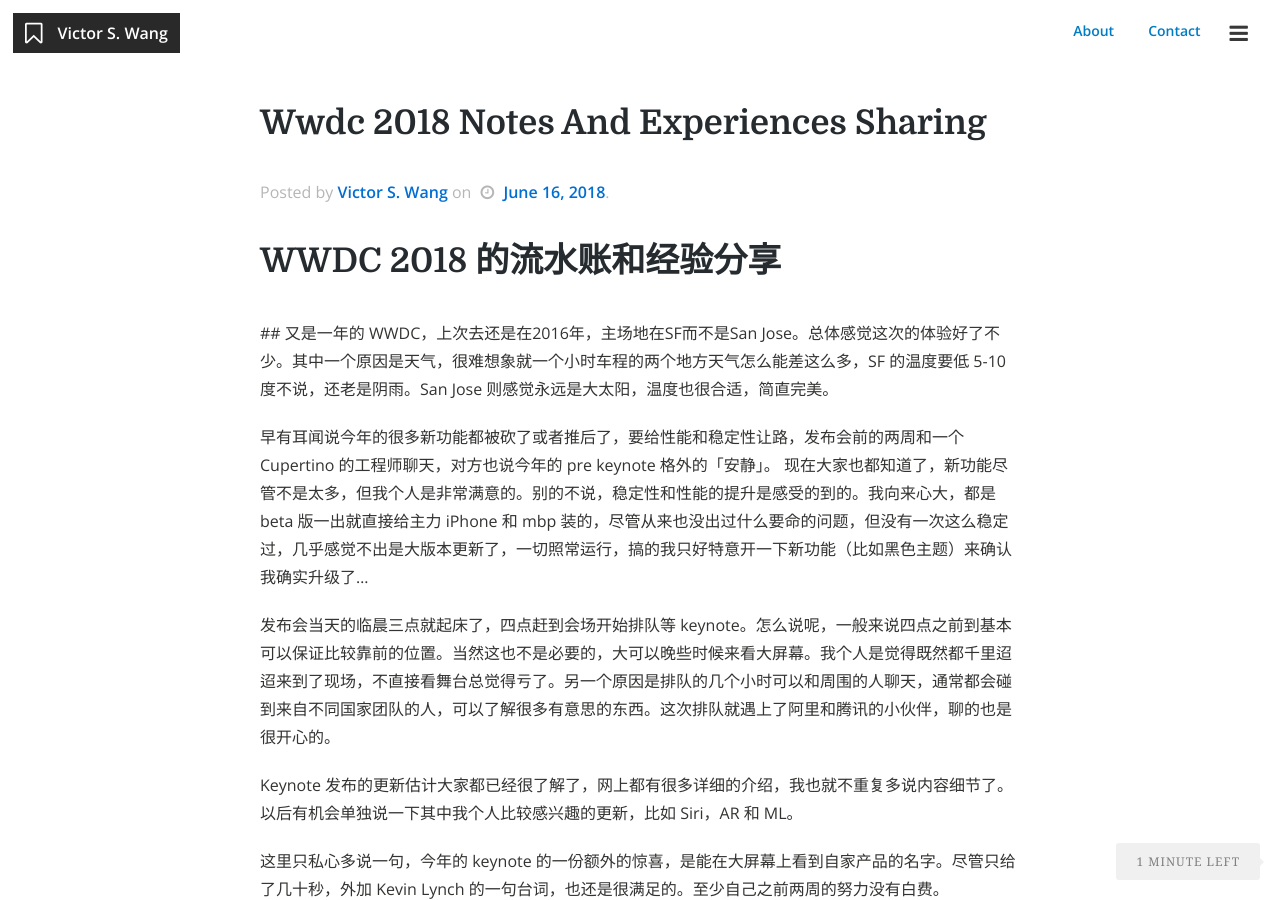
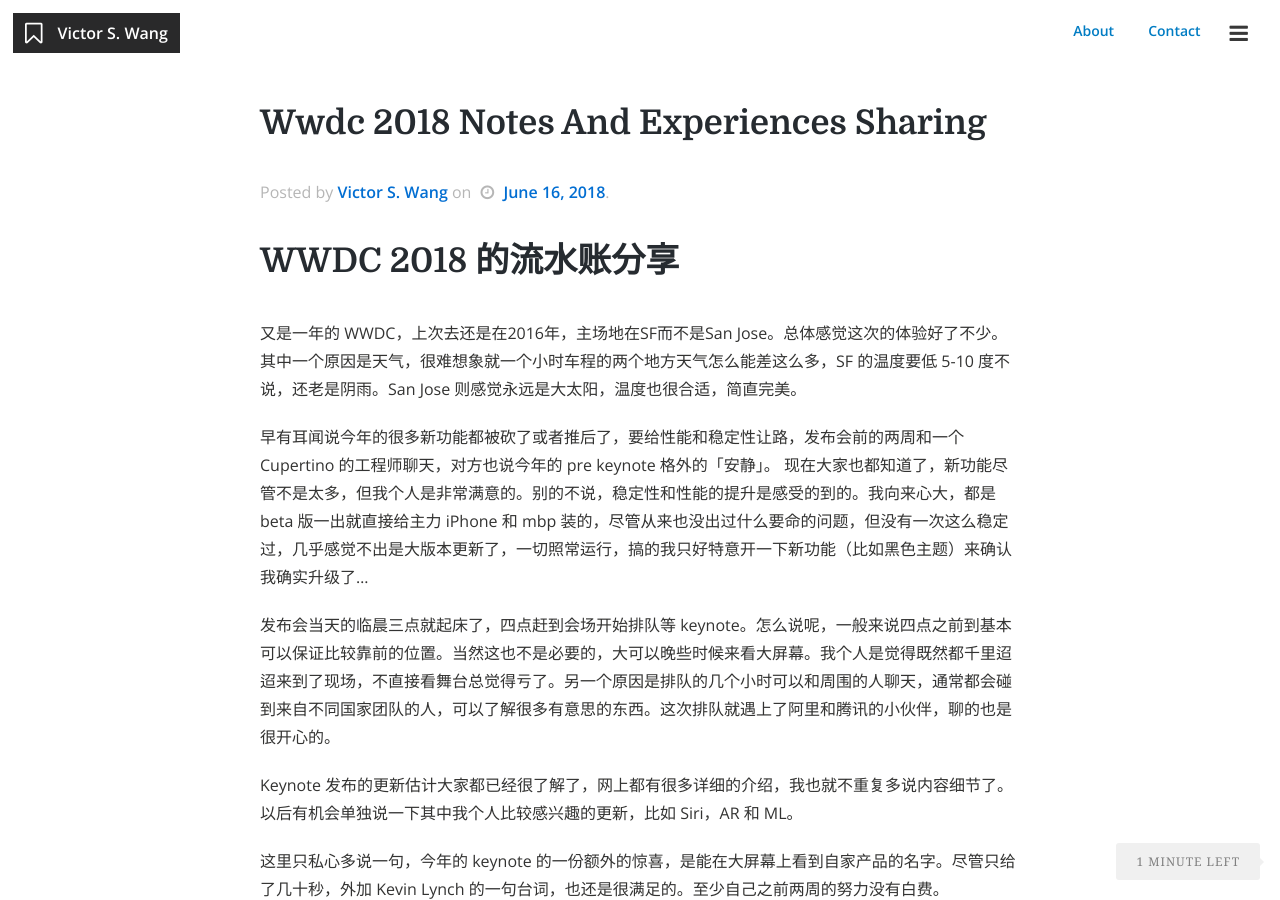
Before and after one commit to wangshengjia/wangshengjia.github.io, a Jekyll site: the page built from _posts/2018-06-16-wwdc-2018-notes-and-experiences-sharing.md, in a window 1280 px wide and 900 px high. Built offline with Jekyll 4.4.1, drawn with Linux system fonts in a browser that asks for light colours; nearby versions of some CDN libraries; our own code applies the rules of GitHub Pages for plain Markdown files.

Commit message:
Update 2018-06-16-wwdc-2018-notes-and-experiences-sharing.md

```diff
--- a/_posts/2018-06-16-wwdc-2018-notes-and-experiences-sharing.md
+++ b/_posts/2018-06-16-wwdc-2018-notes-and-experiences-sharing.md
@@ -1,5 +1,5 @@
-# WWDC 2018 的流水账和经验分享
-##
+# WWDC 2018 的流水账分享
+
 又是一年的 WWDC，上次去还是在2016年，主场地在SF而不是San Jose。总体感觉这次的体验好了不少。其中一个原因是天气，很难想象就一个小时车程的两个地方天气怎么能差这么多，SF 的温度要低 5-10 度不说，还老是阴雨。San Jose 则感觉永远是大太阳，温度也很合适，简直完美。
 
 早有耳闻说今年的很多新功能都被砍了或者推后了，要给性能和稳定性让路，发布会前的两周和一个 Cupertino 的工程师聊天，对方也说今年的 pre keynote 格外的「安静」。 现在大家也都知道了，新功能尽管不是太多，但我个人是非常满意的。别的不说，稳定性和性能的提升是感受的到的。我向来心大，都是 beta 版一出就直接给主力 iPhone 和 mbp 装的，尽管从来也没出过什么要命的问题，但没有一次这么稳定过，几乎感觉不出是大版本更新了，一切照常运行，搞的我只好特意开一下新功能（比如黑色主题）来确认我确实升级了…
```
